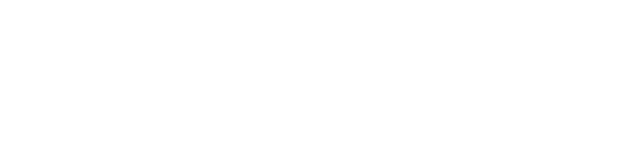
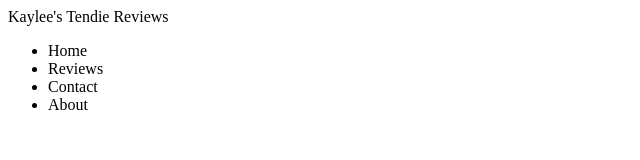
Before and after one commit to Kace0318/Web-Design-I-Final, a plain HTML site: page index.html in a window 1280 px wide. Shown: the whole page, without its empty margins (0-640 px from the left). Drawn offline with Linux system fonts and the light colour scheme.

Commit message:
Added photos and nav bar

```diff
--- a/index.html
+++ b/index.html
@@ -7,5 +7,20 @@
 </head>
 <body>
 
+<div class="wrapper">
+  <header>Kaylee's Tendie Reviews</header>
+  <nav></nav>
+  <ul>
+    <li class="Home">Home</li>
+    <li class="Reviews">Reviews</li>
+    <li class="Contact">Contact</li>
+    <li class="About">About</li>
+  </ul>
+  <main>
+
+  </main>
+  <footer></footer>
+</div>
+
 </body>
 </html>
```
Also changed, not shown: Images/Chickfila.jpg (added), Images/Raising-Canes_FDF90360-0B7E-A529-857B9EAFB5B05822-fdf8f85cad40d44_fdf96172-0f22-2309-e2585beab2f9bc1c.png (added), Images/cheesecakefactory.jpg (added), Images/chilis.webp (added), Images/culvers.webp (added), Images/popeyes.webp (added), Images/skyline.jpg (added).
